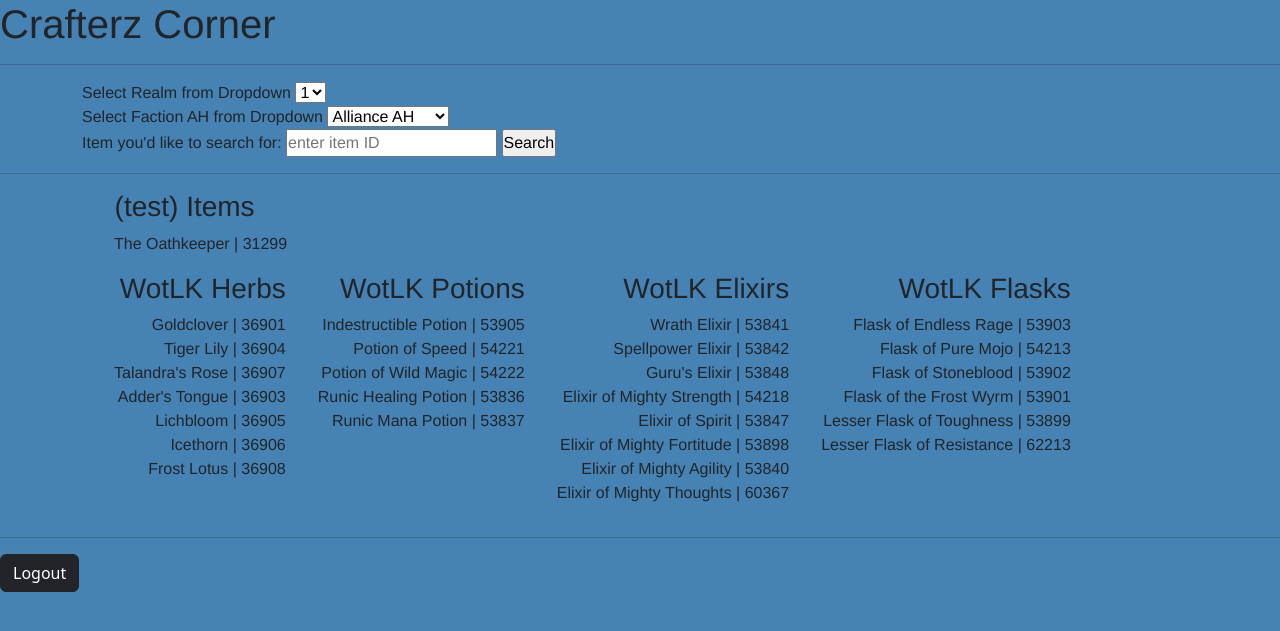
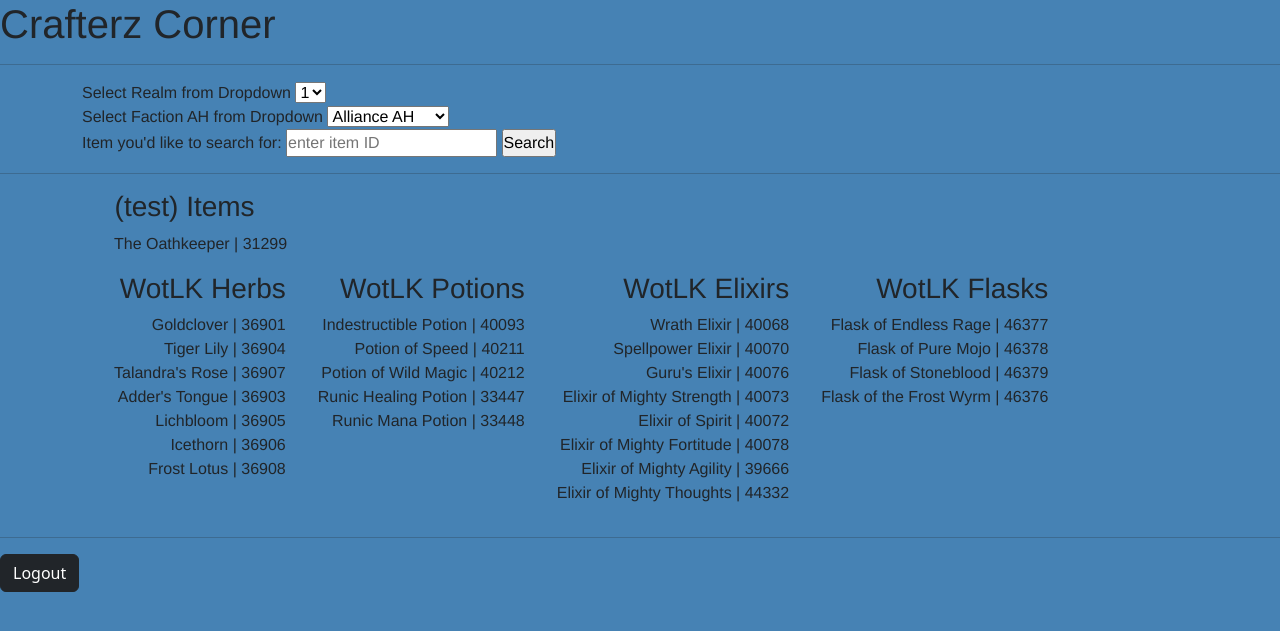
Before and after one commit to m-smith15/Projects, a Flask app: template Python/wow_ah_project/flask_app/templates/index.html in a window 1280 px wide. Shown: the top 631 px of the page. Run offline with Flask 2, Linux system fonts and the light colour scheme; the template is opened without the code that fills it: most values are stand-ins (such as "Sample title", 1, 10 or a date in 2020); some libraries are stand-ins or nearby versions.

Commit message:
updating item IDs to correct values

```diff
--- a/Python/wow_ah_project/flask_app/templates/index.html
+++ b/Python/wow_ah_project/flask_app/templates/index.html
@@ -57,35 +57,33 @@
         <div>
             <h3>WotLK Potions</h3>
             <ul>
-                <li>Indestructible Potion | 53905</li>
-                <li>Potion of Speed | 54221</li>
-                <li>Potion of Wild Magic | 54222</li>
-                <li>Runic Healing Potion | 53836</li>
-                <li>Runic Mana Potion | 53837</li>
+                <li>Indestructible Potion | 40093</li>
+                <li>Potion of Speed | 40211</li>
+                <li>Potion of Wild Magic | 40212</li>
+                <li>Runic Healing Potion | 33447</li>
+                <li>Runic Mana Potion | 33448</li>
             </ul>
         </div>
         <div>
             <h3>WotLK Elixirs</h3>
             <ul>
-                <li>Wrath Elixir | 53841</li>
-                <li>Spellpower Elixir | 53842</li>
-                <li>Guru's Elixir | 53848</li>
-                <li>Elixir of Mighty Strength | 54218</li>
-                <li>Elixir of Spirit | 53847</li>
-                <li>Elixir of Mighty Fortitude | 53898</li>
-                <li>Elixir of Mighty Agility | 53840</li>
-                <li>Elixir of Mighty Thoughts | 60367</li>
+                <li>Wrath Elixir | 40068</li>
+                <li>Spellpower Elixir | 40070</li>
+                <li>Guru's Elixir | 40076</li>
+                <li>Elixir of Mighty Strength | 40073</li>
+                <li>Elixir of Spirit | 40072</li>
+                <li>Elixir of Mighty Fortitude | 40078</li>
+                <li>Elixir of Mighty Agility | 39666</li>
+                <li>Elixir of Mighty Thoughts | 44332</li>
             </ul>
         </div>
         <div>
             <h3>WotLK Flasks</h3>
             <ul>
-                <li>Flask of Endless Rage | 53903</li>
-                <li>Flask of Pure Mojo | 54213</li>
-                <li>Flask of Stoneblood | 53902</li>
-                <li>Flask of the Frost Wyrm | 53901</li>
-                <li>Lesser Flask of Toughness | 53899</li>
-                <li>Lesser Flask of Resistance | 62213</li>
+                <li>Flask of Endless Rage | 46377</li>
+                <li>Flask of Pure Mojo | 46378</li>
+                <li>Flask of Stoneblood | 46379</li>
+                <li>Flask of the Frost Wyrm | 46376</li>
             </ul>
         </div>
         </div>
```
